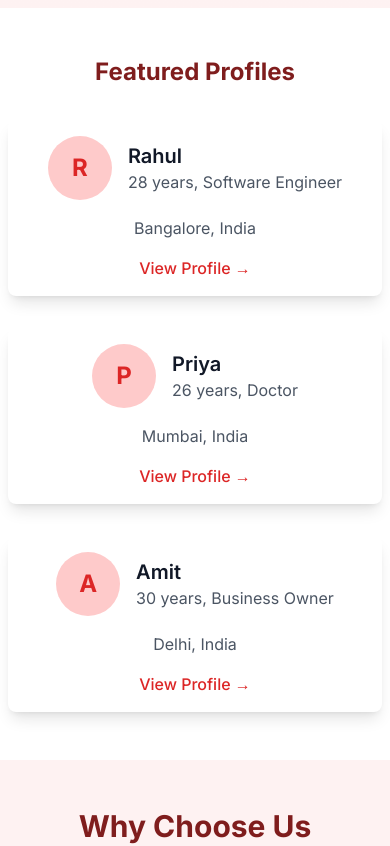
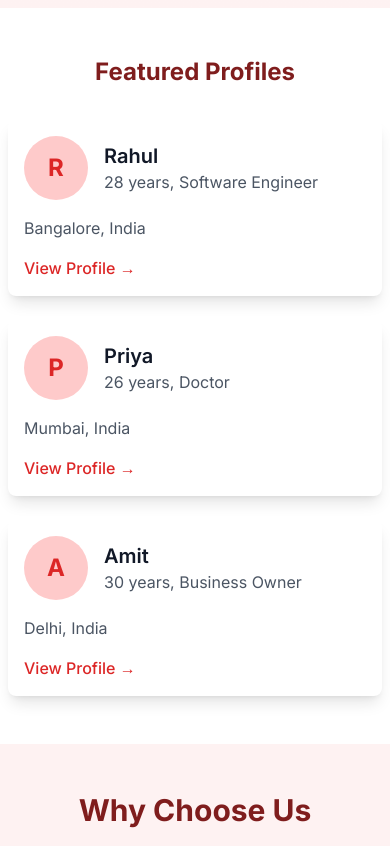
Before and after one commit to shyampethakamsetty/subvivah, a Next.js app: page / in a window 390 px wide. Shown: the part 1900-2746 px from the top of the page. Built offline with nearby package versions, Linux system fonts and the light colour scheme.

Commit message:
mobile optimized

```diff
--- a/src/app/page.tsx
+++ b/src/app/page.tsx
@@ -125,15 +125,15 @@ export default function Home() {
           <h2 className="text-2xl sm:text-3xl font-bold text-center text-red-900 mb-8 sm:mb-12">
             Featured Profiles
           </h2>
-          <div className="grid grid-cols-1 md:grid-cols-3 gap-8 items-stretch">
+          <div className="grid grid-cols-1 md:grid-cols-3 gap-6 sm:gap-8">
             {/* Profile 1 */}
-            <div className="bg-white rounded-lg shadow-lg overflow-hidden text-center md:text-center flex flex-col justify-between">
-              <div className="p-4 sm:p-6 flex flex-col h-full">
-                <div className="flex items-center justify-center mb-4">
+            <div className="bg-white rounded-lg shadow-lg overflow-hidden">
+              <div className="p-4 sm:p-6">
+                <div className="flex items-center mb-4">
                   <div className="w-16 h-16 rounded-full bg-red-200 flex items-center justify-center">
                     <span className="text-2xl font-bold text-red-600">R</span>
                   </div>
-                  <div className="ml-4 text-left md:text-center">
+                  <div className="ml-4">
                     <h3 className="text-xl font-semibold text-gray-900">Rahul</h3>
                     <p className="text-gray-600">28 years, Software Engineer</p>
                   </div>
@@ -147,14 +147,15 @@ export default function Home() {
                 </Link>
               </div>
             </div>
+
             {/* Profile 2 */}
-            <div className="bg-white rounded-lg shadow-lg overflow-hidden text-center md:text-center flex flex-col justify-between">
-              <div className="p-4 sm:p-6 flex flex-col h-full">
-                <div className="flex items-center justify-center mb-4">
+            <div className="bg-white rounded-lg shadow-lg overflow-hidden">
+              <div className="p-4 sm:p-6">
+                <div className="flex items-center mb-4">
                   <div className="w-16 h-16 rounded-full bg-red-200 flex items-center justify-center">
                     <span className="text-2xl font-bold text-red-600">P</span>
                   </div>
-                  <div className="ml-4 text-left md:text-center">
+                  <div className="ml-4">
                     <h3 className="text-xl font-semibold text-gray-900">Priya</h3>
                     <p className="text-gray-600">26 years, Doctor</p>
                   </div>
@@ -168,14 +169,15 @@ export default function Home() {
                 </Link>
               </div>
             </div>
+
             {/* Profile 3 */}
-            <div className="bg-white rounded-lg shadow-lg overflow-hidden text-center md:text-center flex flex-col justify-between">
-              <div className="p-4 sm:p-6 flex flex-col h-full">
-                <div className="flex items-center justify-center mb-4">
+            <div className="bg-white rounded-lg shadow-lg overflow-hidden">
+              <div className="p-4 sm:p-6">
+                <div className="flex items-center mb-4">
                   <div className="w-16 h-16 rounded-full bg-red-200 flex items-center justify-center">
                     <span className="text-2xl font-bold text-red-600">A</span>
                   </div>
-                  <div className="ml-4 text-left md:text-center">
+                  <div className="ml-4">
                     <h3 className="text-xl font-semibold text-gray-900">Amit</h3>
                     <p className="text-gray-600">30 years, Business Owner</p>
                   </div>
@@ -199,9 +201,8 @@ export default function Home() {
           <h2 className="text-3xl font-bold text-center text-red-900 mb-12">
             Why Choose Us
           </h2>
-          <div className="grid grid-cols-1 md:grid-cols-3 gap-8 items-stretch">
-            <div className="text-center flex flex-col h-full justify-between">
-              <div>
+          <div className="grid grid-cols-1 md:grid-cols-3 gap-8">
+            <div className="text-center">
               <div className="w-16 h-16 bg-red-600 rounded-full flex items-center justify-center mx-auto mb-4">
                 <svg
                   className="w-8 h-8 text-white"
@@ -224,9 +225,8 @@ export default function Home() {
                 All profiles are verified to ensure authenticity and safety.
               </p>
             </div>
-            </div>
-            <div className="text-center flex flex-col h-full justify-between">
-              <div>
+
+            <div className="text-center">
               <div className="w-16 h-16 bg-red-600 rounded-full flex items-center justify-center mx-auto mb-4">
                 <svg
                   className="w-8 h-8 text-white"
@@ -249,9 +249,8 @@ export default function Home() {
                 Find your perfect match with our detailed search filters.
               </p>
             </div>
-            </div>
-            <div className="text-center flex flex-col h-full justify-between">
-              <div>
+
+            <div className="text-center">
               <div className="w-16 h-16 bg-red-600 rounded-full flex items-center justify-center mx-auto mb-4">
                 <svg
                   className="w-8 h-8 text-white"
@@ -276,7 +275,6 @@ export default function Home() {
             </div>
           </div>
         </div>
-        </div>
       </section>
     </div>
   );
```
Lines whose indentation alone changed are shown as unchanged.
